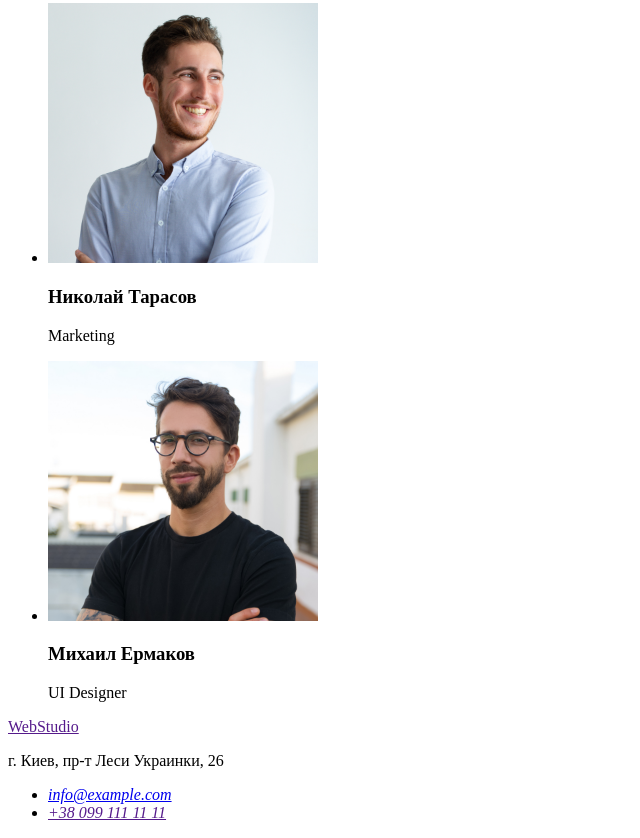
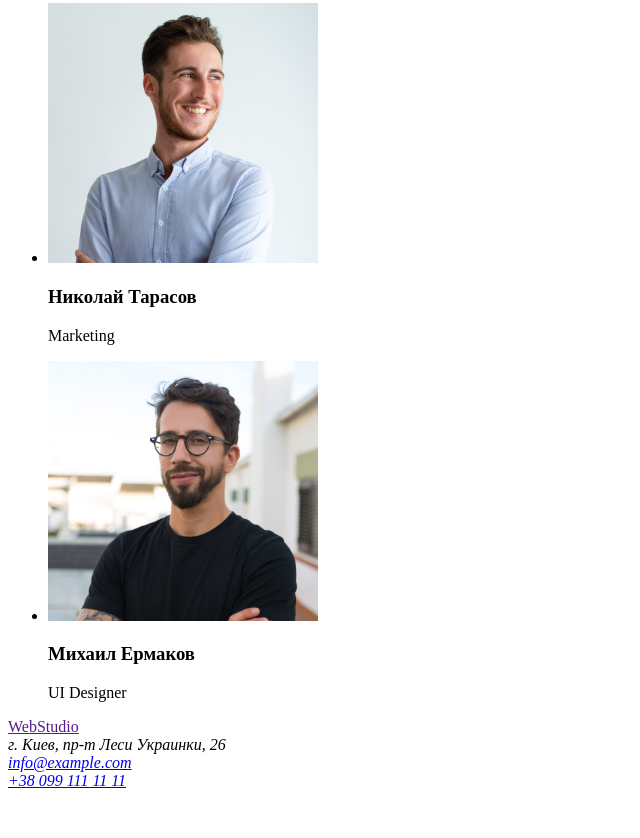
Before and after one commit to VladVerin/goit-markup-hw-01, a plain HTML site: page index.html in a window 1280 px wide. Shown: the part 2312-3150 px from the top of the page, without its empty margins (0-640 px from the left). After the commit the page ends 3110 px from the top, so only its background shows below. Drawn offline with Linux system fonts and the light colour scheme.

Commit message:
Корректировка адреса

```diff
--- a/index.html
+++ b/index.html
@@ -108,14 +108,16 @@
         <footer>
 <a href=""> WebStudio</a>
 
-    <p>г. Киев, пр-т Леси Украинки, 26</p>
+<address>
+    г. Киев, пр-т Леси Украинки, 26
+</address>
 
     <address>
-<ul>
-    <li><a href="info@example.com">info@example.com</a></li>
-    <li><a href="">+38 099 111 11 11</a></li>
-</ul>
-</address>
+    <a href="info@example.com">info@example.com</a>
+    <br/>
+    <a href="tell+38 099 111 11 11">+38 099 111 11 11</a>
+    </address>
+
         </footer>
 
 </body>
```
